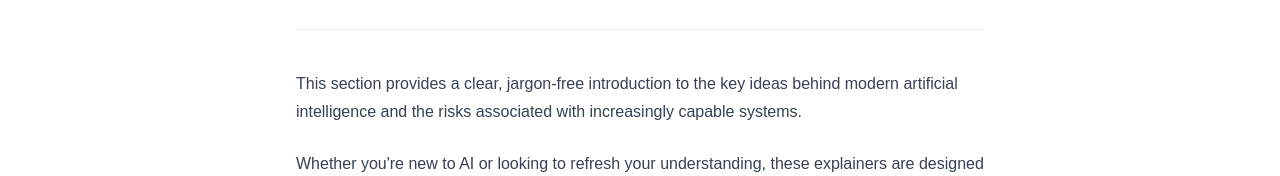
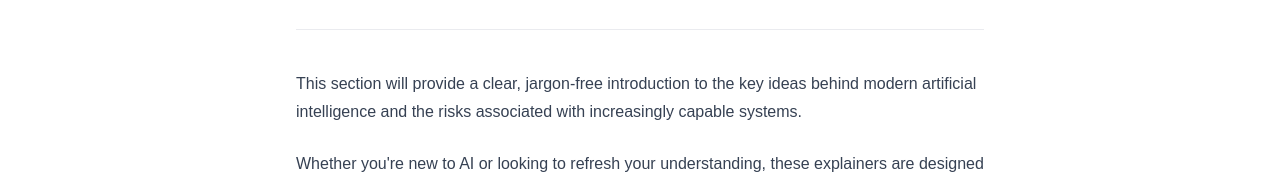
Before and after one commit to millymeden/aicarus, a Next.js app: page /basics in a window 1280 px wide. Shown: the part 372-548 px from the top of the page. Built offline with nearby package versions, Linux system fonts and the light colour scheme.

Commit message:
Update Basics copy

```diff
--- a/app/basics/page.tsx
+++ b/app/basics/page.tsx
@@ -14,7 +14,7 @@ export default function Basics() {
       {/* Page content */}
       <div className="space-y-6 text-gray-700 leading-7">
         <p>
-          This section provides a clear, jargon-free introduction to the key
+          This section will provide a clear, jargon-free introduction to the key
           ideas behind modern artificial intelligence and the risks associated
           with increasingly capable systems.
         </p>
```
